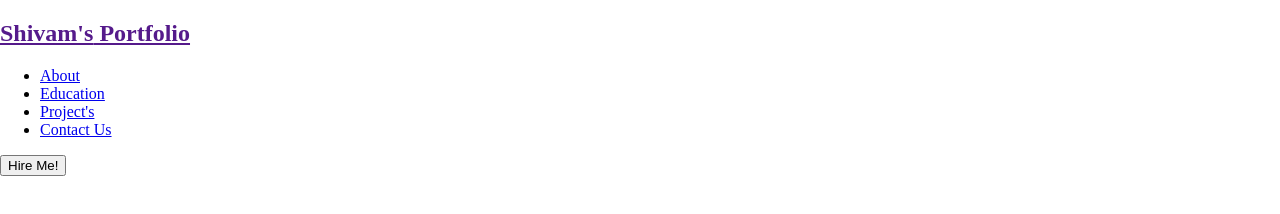
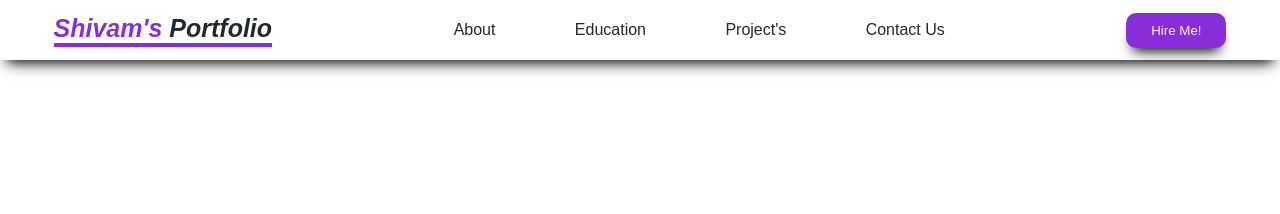
Before and after one commit to shivamdiwedi1525/personal-, a plain HTML site: page index.html in a window 1280 px wide. Drawn offline with Linux system fonts and the light colour scheme.

Commit message:
html new navbar

```diff
--- a/css/style.css
+++ b/css/style.css
@@ -1,3 +1,78 @@
+*{
+    box-sizing: border-box;
+    margin: 0%;
+    padding: 0%;
+}
 body{
-    margin: 0;
+    font-family: sans-serif;
+    color:#222831;
 }
+a{
+    text-decoration: none;
+    color: #222831;
+}
+a:hover{
+    color: whitesmoke;
+    transition: all 250ms;
+}
+.navbar{
+    background-color: white;
+    position: fixed;
+    width: 100%;
+    height:  60px;
+    display: flex;
+    justify-content: space-around;
+    align-items: center;
+    z-index: 99;
+    box-shadow: 0px 10px 13px -7px #000000,5px 5px 15px 5px rgba(0,0,0,0);
+    -webkit-box-shadow: 0px 10px 13px -7px #000000, 5px 5px 15px 5px rgba(0,0,0,0);
+}
+.logo-main-title{
+    font-size: 25px;
+    font-style: italic;
+    border-bottom: #892cdc 4px solid;
+
+}
+.logo{
+    color: #892cdc;
+}
+
+.title-link{
+    color: #222831;
+}
+.list-section{
+    width: 50%;
+}
+.list_wrap{
+    display: flex;
+    justify-content: space-evenly;
+
+}
+
+.list-item{
+    list-style: none;
+    padding: 5px;
+    border-radius: 8px;
+}
+.list-item:hover{
+ background-color: #892cdc;
+ cursor:pointer;
+ transition: all 250ms;
+}
+
+.hire-btn{
+    width: 100px;
+    height: 35px;
+    border: none;
+    box-shadow: 0px 10px 13px -7px #000000,5px 5px 15px 5px rgba(0,0,0,0);
+    -webkit-box-shadow: 0px 10px 13px -7px #000000, 5px 5px 15px 5px rgba(0,0,0,0);
+    color: whitesmoke;
+    border-radius: 10px;
+    background-color: #892cdc;
+}
+.hire-btn:hover{
+    cursor: pointer;
+    transform: scale(1.1);
+    transition: all 250ms;
+
+}
--- a/index.html
+++ b/index.html
@@ -26,7 +26,7 @@
     </ul>
   </div>
   <div class="hire-me">
-    <a href="#contactus"><button class="hir-btn">Hire Me!</button></a>
+    <a href="#contactus"><button class="hire-btn">Hire Me!</button></a>
   </div>
 </nav>
 
```
